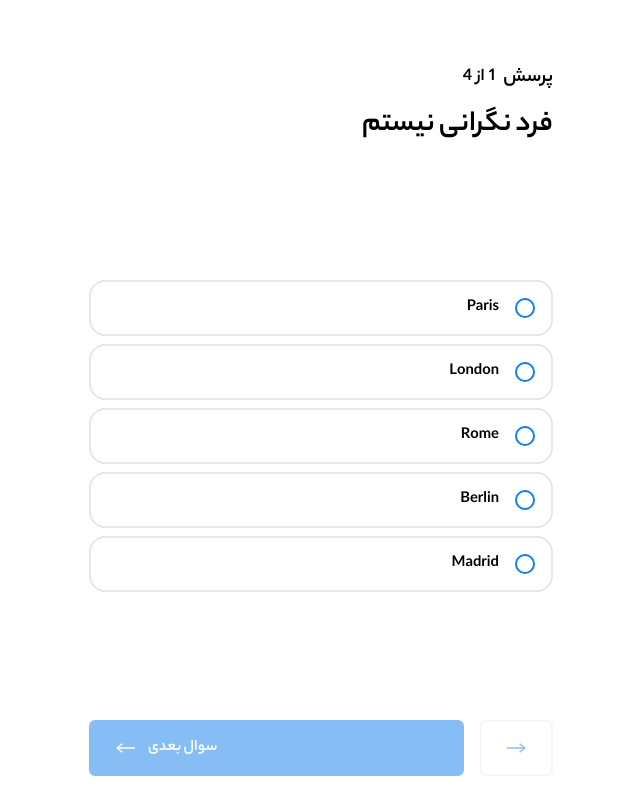
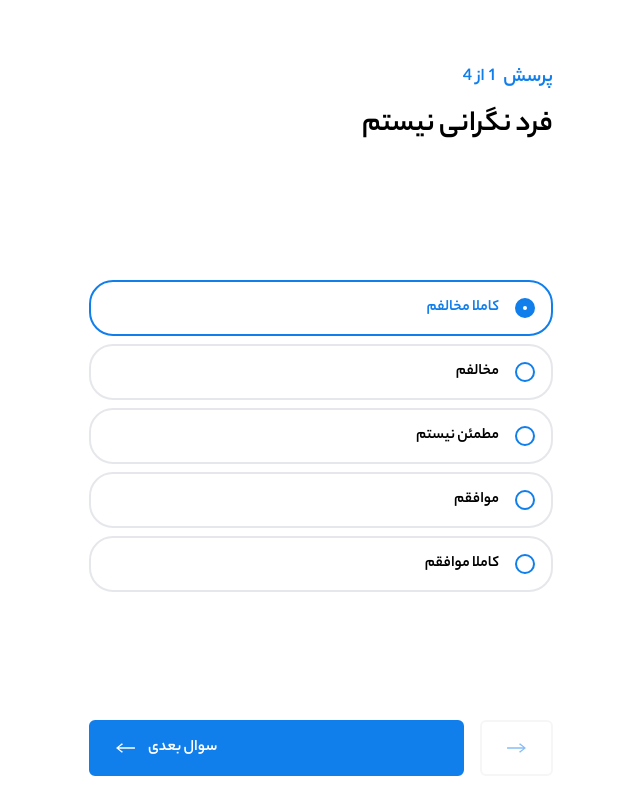
Before and after one commit to kouroshneyestani/nextjs-ravanafzar, a Next.js app: page /quizzes in a window 1280 px wide. Shown: the whole page, without its empty margins (483-1123 px from the left). Built offline with nearby package versions, Linux system fonts and the light colour scheme; what tailwindcss-rtl would draw is missing.

Commit message:
chore: activate first options in first question

```diff
--- a/public/data/all.json
+++ b/public/data/all.json
@@ -1,7 +1,7 @@
 [
     {
         "required": true,
-        "options": ["Paris", "London", "Rome", "Berlin", "Madrid"],
+        "options": ["کاملا مخالفم", "مخالفم", "مطمئن نیستم", "موافقم", "کاملا موافقم"],
         "id": 1,
         "domain": "N",
         "facet": 1,
@@ -10,7 +10,7 @@
     },
     {
         "required": true,
-        "options": ["Paris", "London", "Rome", "Berlin", "Madrid"],
+        "options": ["کاملا مخالفم", "مخالفم", "مطمئن نیستم", "موافقم", "کاملا موافقم"],
         "id": 2,
         "domain": "E",
         "facet": 1,
@@ -19,7 +19,7 @@
     },
     {
         "required": true,
-        "options": ["Paris", "London", "Rome", "Berlin", "Madrid"],
+        "options": ["کاملا مخالفم", "مخالفم", "مطمئن نیستم", "موافقم", "کاملا موافقم"],
         "id": 3,
         "domain": "O",
         "facet": 1,
@@ -28,7 +28,7 @@
     },
     {
         "required": true,
-        "options": ["Paris", "London", "Rome", "Berlin", "Madrid"],
+        "options": ["کاملا مخالفم", "مخالفم", "مطمئن نیستم", "موافقم", "کاملا موافقم"],
         "id": 4,
         "domain": "A",
         "facet": 1,
--- a/src/components/ui/Stepper.js
+++ b/src/components/ui/Stepper.js
@@ -1,4 +1,4 @@
-import React, { useContext, useState } from "react";
+import React, { useContext, useState, useEffect } from "react";
 import { StepContext } from "../../contexts/StepperContext";
 import { useFetch } from "../../hooks/useFetch";
 import useSubmitData from "../../hooks/useSubmitData";
@@ -14,6 +14,13 @@ const Stepper = ({ className }) => {
     } = useSubmitData("/submit-endpoint"); // Replace with your actual endpoint
     const [answers, setAnswers] = useState({});
     const [submitStatus, setSubmitStatus] = useState(null); // To track submission status
+
+    useEffect(() => {
+        // Initialize the answers state with the first option of the first question
+        if (questions && questions.length > 0 && currentStep === 0) {
+            setAnswers({ [0]: questions[0].options[0] });
+        }
+    }, [questions, currentStep]);
 
     if (loading) return <div>Loading...</div>;
     if (error) return <div>Error loading questions</div>;
@@ -44,7 +51,7 @@ const Stepper = ({ className }) => {
             {currentStep < questions.length ? (
                 <>
                     <header className="flex flex-col gap-4">
-                        <div className="flex gap-2 text-lg font-bold">
+                        <div className="flex gap-2 text-lg font-bold text-primary">
                             <span className="text-xl">پرسش</span>
                             <div className="flex gap-1">
                                 <span>{currentStep + 1}</span>
@@ -60,7 +67,7 @@ const Stepper = ({ className }) => {
                         {currentQuestion.options.map((option, index) => (
                             <label
                                 key={index}
-                                className={`w-full h-14 flex gap-4 items-center cursor-pointer px-4 border-2 rounded-2xl ${answers[currentStep] === option ? "border-primary" : ""}`}
+                                className={`w-full h-14 flex gap-4 items-center cursor-pointer px-4 border-2 rounded-3xl ${answers[currentStep] === option ? "border-primary" : ""}`}
                             >
                                 <input
                                     type="radio"
@@ -147,6 +154,7 @@ const Stepper = ({ className }) => {
         </div>
     );
 };
+
 const LongArrowLeft = ({
     width = "100%",
     height = "100%",
```
